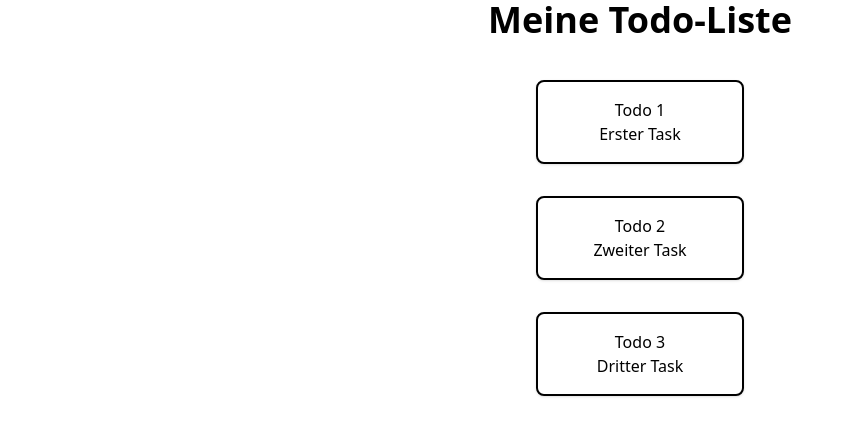
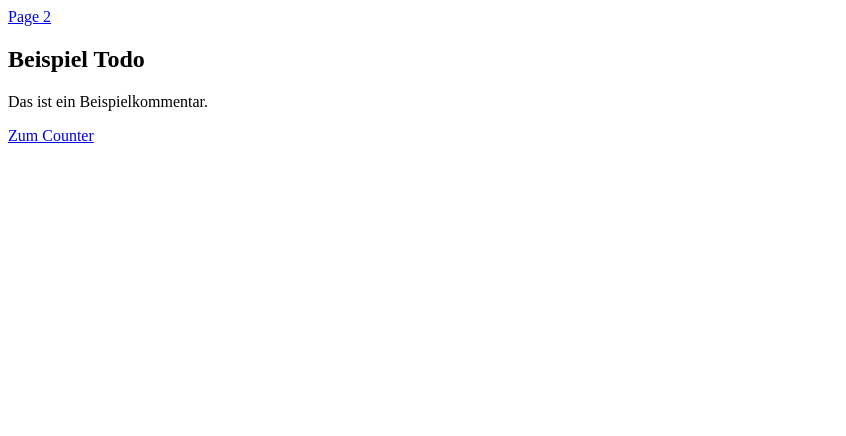
Before and after one commit to kecksi999/WebBasics, a React (Vite) app in the folder react-basics/my-app/: page / in a window 1280 px wide. Shown: the top 436 px of the page, without its empty margins (0-846 px from the left). Built offline with nearby package versions, Linux system fonts and the light colour scheme.

Commit message:
Finished Router

```diff
--- a/react-basics/my-app/package.json
+++ b/react-basics/my-app/package.json
@@ -13,7 +13,8 @@
   "dependencies": {
     "@tailwindcss/vite": "^4.1.17",
     "react": "^19.2.0",
-    "react-dom": "^19.2.0"
+    "react-dom": "^19.2.0",
+    "react-router": "^7.11.0"
   },
   "devDependencies": {
     "@eslint/js": "^9.39.1",
--- a/react-basics/my-app/src/App.tsx
+++ b/react-basics/my-app/src/App.tsx
@@ -1,6 +1,6 @@
-import CounterInterface from "./components/CounterInterface";
 import TodoInterface from "./components/TodoInterface";
 
 export default function App() {
   return <TodoInterface />;
+
 }
--- a/react-basics/my-app/src/components/CounterInterface.tsx
+++ b/react-basics/my-app/src/components/CounterInterface.tsx
@@ -1,4 +1,5 @@
 import Counter from "./Counter";
+
 
 
 export default function CounterInterface() {
--- a/react-basics/my-app/src/components/Todo.tsx
+++ b/react-basics/my-app/src/components/Todo.tsx
@@ -1,8 +1,10 @@
+import { Link } from "react-router-dom";
 import { useState } from "react";
 
 type TodoProps = {
   name: string;
   kommentar: string;
+  id?: number;
 };
 
 export default function Todo({ name, kommentar }: TodoProps) {
@@ -14,9 +16,15 @@ export default function Todo({ name, kommentar }: TodoProps) {
         erledigt ? "line-through bg-gray-200 text-gray-500" : ""
       }`}
       onClick={() => setErledigt(!erledigt)}
+
     >
       <h2>{name}</h2>
       <p>{kommentar}</p>
+      <div className="mt-2">
+        <Link to="/p2" className="text-blue-600 underline">Zum Counter</Link>
+      </div>
     </div>
+
   );
+
 }
--- a/react-basics/my-app/src/components/TodoInterface.tsx
+++ b/react-basics/my-app/src/components/TodoInterface.tsx
@@ -1,6 +1,7 @@
 import { useEffect, useState } from "react";
 import Todo from "./Todo";
 import todosData from "../todos.json";
+
 
 export default function TodoInterface() {
   const [todos, setTodos] = useState<
--- a/react-basics/my-app/src/main.tsx
+++ b/react-basics/my-app/src/main.tsx
@@ -1,11 +1,34 @@
-import { StrictMode } from 'react'
-import { createRoot } from 'react-dom/client'
-import './index.css'
-import App from './App.tsx'
+import ReactDOM from "react-dom/client";
+import { BrowserRouter as Router, Route, Switch, Link } from "react-router-dom";
+import Todo from "./components/Todo";
+import Counter from "./components/Counter";
 
+const App = () => {
+  return (
+    <Router>
+      <nav>
+        <Link to="/p2">Page 2</Link>
+      </nav>
+      <Switch>
+        <Route
+          path="/"
+          exact
+          component={() => (
+            <Todo
+              name="Beispiel Todo"
+              kommentar="Das ist ein Beispielkommentar."
+            />
+          )}
+        />
+        <Route
+          path="/p2"
+          component={() => <Counter name={"Freaky"} number={2} />}
+        />
+      </Switch>
+    </Router>
+  );
+};
 
-createRoot(document.getElementById('root')!).render(
-  <StrictMode>
-    <App />
-  </StrictMode>,
-)
+const root = document.getElementById("root")!;
+
+ReactDOM.createRoot(root).render(<App />);
--- /dev/null
+++ b/react-basics/package.json
@@ -0,0 +1,6 @@
+{
+  "dependencies": {
+    "@types/react-router-dom": "^5.3.3",
+    "react-router-dom": "^5.3.4"
+  }
+}
```
Also changed, not shown: react-basics/my-app/src/components/Counter.tsx (line endings or trailing spaces), 2 other files (tests, documents, lock files or other folders).
